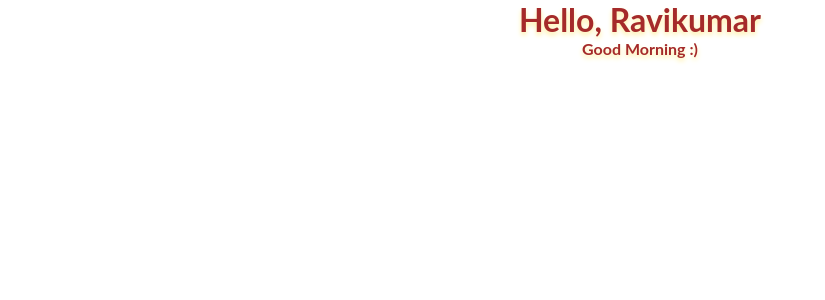
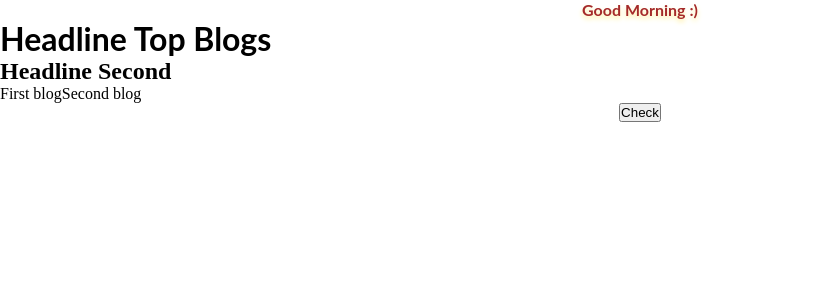
Before and after one commit to rvpatel/React-Cource, a React (Create React App) app: page / in a window 1280 px wide. Shown: the top 300 px of the page, without its empty margins (0-825 px from the left). Built offline with nearby package versions, Linux system fonts and the light colour scheme.

Commit message:
Props with  usestate change on click

```diff
--- a/src/App.js
+++ b/src/App.js
@@ -1,11 +1,29 @@
-import React from 'react';
+import React, { useState } from 'react';
+import ReactDOM from 'react-dom';
+import Musicianz from './Musicianz';
 import './style.css';
 
-export default function App() {
+function App() {
+  const [name, setName] = useState('Blogs');
+
   return (
-    <div>
-      <h1 className="heading">Hello, Ravikumar</h1>
+    <div className="App">
       <p>Good Morning :)</p>
+      <Musicianz
+        name={name}
+        list={{ first: 'First blog', second: 'Second blog' }}
+      />
+
+      <p>
+        <button
+          onClick={() => {
+            setName('News');
+          }}
+        >
+          Check
+        </button>
+      </p>
     </div>
   );
 }
+export default App;
--- /dev/null
+++ b/src/Musicianz.js
@@ -0,0 +1,13 @@
+import React from 'react';
+
+function Musicianz(props) {
+  return (
+    <>
+      <h1>Headline Top {props.name}</h1>
+      <h2>Headline Second</h2>
+      {props.list.first}
+      {props.list.second}
+    </>
+  );
+}
+export default Musicianz;
```
